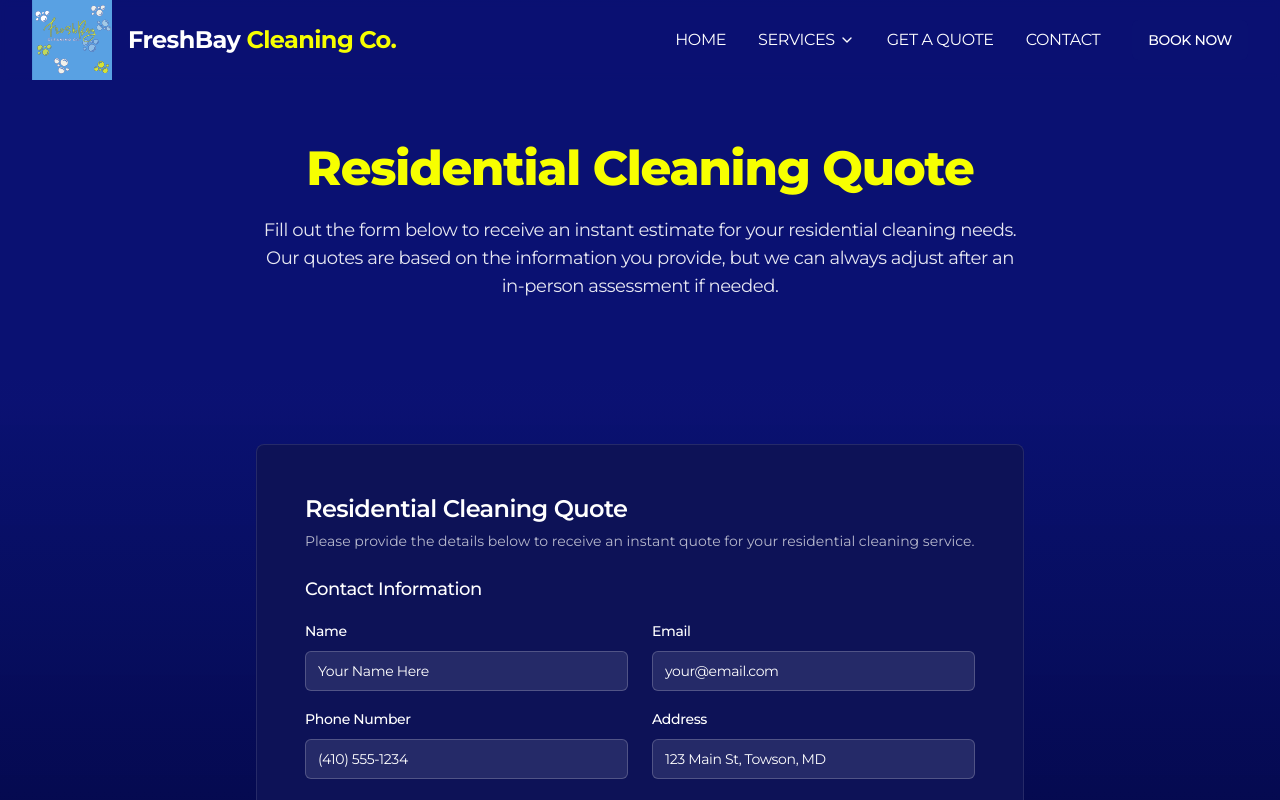
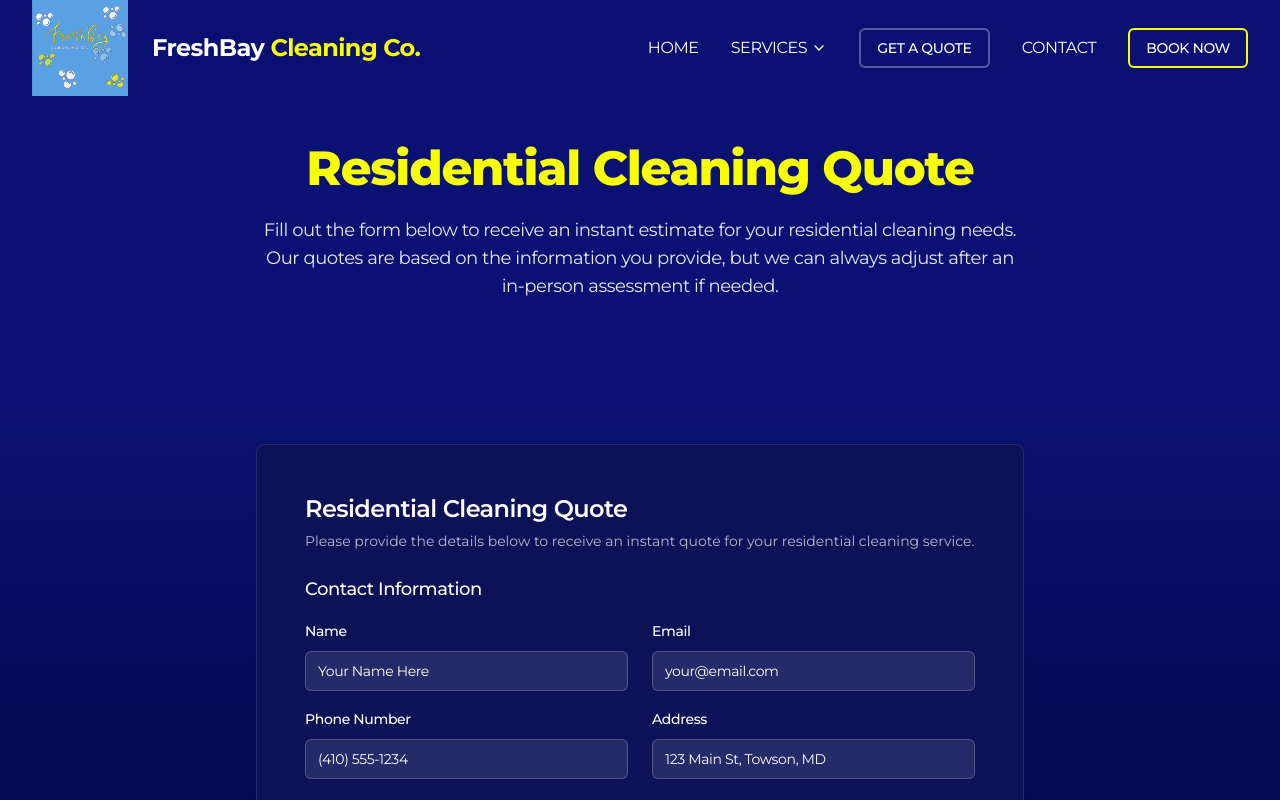
Before and after one commit to duvallglobal/freshbay, a Next.js app: page /quote/residential in a window 1280 px wide. Shown: the top 800 px of the page. Built offline with nearby package versions, Linux system fonts and the light colour scheme.

Commit message:
modified:   app/globals.css

```diff
--- a/app/globals.css
+++ b/app/globals.css
@@ -139,11 +139,42 @@
 
 @layer components {
   .nav-link {
-    @apply text-white hover:text-secondary transition-colors duration-200 text-sm md:text-base font-sans font-sans;
+    @apply text-white hover:text-secondary transition-colors duration-200 text-sm md:text-base font-sans;
   }
 
   .cta-button {
-    @apply bg-secondary text-primary hover:bg-secondary/90 transition-all duration-300;
+    @apply bg-secondary text-primary hover:bg-secondary transition-all duration-300 font-medium;
+  }
+
+  /* Ensure text remains visible on hover by using white text color */
+  .cta-button:hover {
+    color: white;
+    text-shadow: 0 0 1px rgba(255, 255, 255, 0.5);
+  }
+
+  .quote-button {
+    @apply bg-transparent text-white border-2 border-white/30 hover:border-secondary hover:text-secondary transition-all duration-300 font-medium;
+  }
+
+  /* Fix for outline buttons to ensure text visibility on hover */
+  button[variant="outline"]:hover,
+  .btn-outline:hover,
+  a[variant="outline"]:hover {
+    color: hsl(var(--secondary)) !important;
+    text-shadow: 0 0 1px rgba(255, 255, 255, 0.3);
+  }
+
+  /* Fix for buttons with light backgrounds to ensure text visibility on hover */
+  .bg-secondary:hover,
+  .hover\:bg-secondary:hover,
+  .hover\:bg-secondary\/90:hover,
+  [class*="bg-secondary"]:hover,
+  button[variant="secondary"]:hover,
+  a[variant="secondary"]:hover,
+  .btn-secondary:hover {
+    color: rgba(0, 0, 0, 0.9) !important;
+    font-weight: 600;
+    text-shadow: 0 0 1px rgba(0, 0, 0, 0.2);
   }
 
   .shine {
@@ -153,6 +184,11 @@
   .shine::after {
     @apply content-[''] absolute top-0 left-[-100%] w-full h-full bg-gradient-to-r from-transparent via-white/20 to-transparent transform;
     animation: shine 2s infinite;
+  }
+
+  .hover\:shadow-glow-secondary:hover {
+    box-shadow: 0 0 15px rgba(255, 255, 255, 0.5), 0 0 25px rgba(255, 255, 255, 0.2);
+    transform: translateY(-2px);
   }
 
   .glass-effect {
--- a/app/page.tsx
+++ b/app/page.tsx
@@ -112,7 +112,7 @@ export default function Home() {
                   asChild
                   size="lg"
                   variant="outline"
-                  className="text-lg bg-white/10 text-white border-white/20 hover:bg-white/20 transition-all duration-300 hover:scale-105 rounded-full px-8 py-6"
+                  className="text-lg bg-white/10 text-white border-white/20 hover:bg-white/20 hover:text-secondary transition-all duration-300 hover:scale-105 rounded-full px-8 py-6 font-medium"
                 >
                   <Link href="/book">SCHEDULE SERVICE NOW!</Link>
                 </Button>
--- a/components/enhanced-cta-section.tsx
+++ b/components/enhanced-cta-section.tsx
@@ -87,10 +87,10 @@ export function EnhancedCTASection({
                 asChild
                 size="lg"
                 variant="secondary"
-                className="text-base md:text-lg px-6 md:px-8 py-5 md:py-6 rounded-full shadow-glow-strong shine w-full sm:w-auto"
+                className="text-base md:text-lg px-6 md:px-8 py-5 md:py-6 rounded-full shadow-glow-strong shine w-full sm:w-auto font-medium"
               >
                 <Link href={primaryButtonLink}>
-                  <span className="flex items-center gap-2">
+                  <span className="flex items-center gap-2 group">
                     {primaryButtonText}
                     <svg
                       xmlns="http://www.w3.org/2000/svg"
@@ -124,7 +124,7 @@ export function EnhancedCTASection({
                 asChild
                 size="lg"
                 variant="outline"
-                className="text-base md:text-lg px-6 md:px-8 py-5 md:py-6 rounded-full bg-transparent text-white border-white hover:bg-white/10 transition-colors duration-300 w-full sm:w-auto"
+                className="text-base md:text-lg px-6 md:px-8 py-5 md:py-6 rounded-full bg-transparent text-white border-white hover:bg-white/10 hover:text-secondary transition-colors duration-300 w-full sm:w-auto font-medium"
               >
                 <Link href={secondaryButtonLink}>{secondaryButtonText}</Link>
               </Button>
--- a/components/enhanced-nav.tsx
+++ b/components/enhanced-nav.tsx
@@ -24,6 +24,29 @@ export function EnhancedNav() {
     window.addEventListener("scroll", handleScroll)
     return () => window.removeEventListener("scroll", handleScroll)
   }, [])
+
+  // Handle mouse leave for dropdown
+  useEffect(() => {
+    const handleMouseLeave = (e: MouseEvent) => {
+      const servicesDropdown = document.querySelector('.group')
+      const dropdown = document.querySelector('.group .absolute')
+
+      if (servicesDropdown && dropdown) {
+        const isInDropdown = servicesDropdown.contains(e.target as Node) ||
+                            (dropdown && dropdown.contains(e.target as Node))
+        if (!isInDropdown && activeDropdown === "services") {
+          setActiveDropdown(null)
+        }
+      }
+    }
+
+    if (typeof window !== 'undefined') {
+      document.addEventListener('mousemove', handleMouseLeave)
+      return () => document.removeEventListener('mousemove', handleMouseLeave)
+    }
+
+    return undefined;
+  }, [activeDropdown])
 
   const toggleDropdown = (dropdown: string) => {
     if (activeDropdown === dropdown) {
@@ -69,18 +92,18 @@ export function EnhancedNav() {
       className={`fixed top-0 left-0 right-0 z-50 transition-all duration-300 ${
         scrolled ? "glass-nav" : "bg-primary/80 backdrop-blur-sm"
       }`}
-      style={{ minHeight: '5rem' }}
+      style={{ minHeight: '6rem' }}
     >
       <div className="container mx-auto px-4 sm:px-6 lg:px-8">
-        <div className="flex items-center justify-between h-20">
+        <div className="flex items-center justify-between h-24">
           {/* Logo */}
-          <Link href="/" className="flex items-center">
-            <div className="relative h-20 w-20 mr-4">
+          <Link href="/" className="flex items-center py-3">
+            <div className="relative h-24 w-24 mr-6">
               <Image
-                src="/placeholder.svg?height=80&width=80"
+                src="/placeholder.svg?height=96&width=96"
                 alt="FreshBay Logo"
-                width={80}
-                height={80}
+                width={96}
+                height={96}
                 className="object-contain"
               />
             </div>
@@ -102,13 +125,11 @@ export function EnhancedNav() {
                 className="nav-link flex items-center gap-1"
                 onClick={() => toggleDropdown("services")}
                 onMouseEnter={() => setActiveDropdown("services")}
-                onMouseLeave={() => setActiveDropdown(null)}
               >
                 SERVICES <ChevronDown className="h-4 w-4 transition-transform duration-300 group-hover:rotate-180" />
               </button>
               <AnimatePresence>
-                {(activeDropdown === "services" ||
-                  (typeof window !== "undefined" && document.querySelector(".group:hover"))) && (
+                {activeDropdown === "services" && (
                   <motion.div
                     initial="hidden"
                     animate="visible"
@@ -116,7 +137,6 @@ export function EnhancedNav() {
                     variants={dropdownVariants}
                     className="absolute left-0 mt-2 w-64 rounded-xl shadow-lg bg-card/95 backdrop-blur-md border border-white/10 overflow-hidden z-50"
                     onMouseEnter={() => setActiveDropdown("services")}
-                    onMouseLeave={() => setActiveDropdown(null)}
                   >
                     <div className="py-2 px-1">
                       <Link
@@ -210,9 +230,9 @@ export function EnhancedNav() {
             </motion.div>
 
             <motion.div variants={itemVariants}>
-              <Link href="/quote" className="nav-link">
-                GET A QUOTE
-              </Link>
+              <Button asChild className="quote-button">
+                <Link href="/quote">GET A QUOTE</Link>
+              </Button>
             </motion.div>
 
             <motion.div variants={itemVariants}>
@@ -222,7 +242,7 @@ export function EnhancedNav() {
             </motion.div>
 
             <motion.div variants={itemVariants}>
-              <Button asChild className="cta-button shine">
+              <Button asChild className="cta-button shine border-2 border-secondary hover:shadow-glow-secondary">
                 <Link href="/book">BOOK NOW</Link>
               </Button>
             </motion.div>
@@ -367,14 +387,17 @@ export function EnhancedNav() {
                 </AnimatePresence>
               </div>
 
-              <Link
-                href="/quote"
-                className="block px-3 py-2 text-white hover:text-secondary transition-colors duration-200 rounded-lg hover:bg-white/5"
+              <div className="px-3 py-2">
+                <Button
+                  asChild
+                  className="quote-button w-full justify-center"
                   onClick={() => setIsOpen(false)}
                 >
-                GET A QUOTE
-              </Link>
+                  <Link href="/quote">GET A QUOTE</Link>
+                </Button>
+              </div>
 
+              <div className="px-3 py-2">
                 <Link
                   href="/contact"
                   className="block px-3 py-2 text-white hover:text-secondary transition-colors duration-200 rounded-lg hover:bg-white/5"
@@ -382,10 +405,17 @@ export function EnhancedNav() {
                 >
                   CONTACT
                 </Link>
+              </div>
 
-              <Button asChild className="w-full mt-4 cta-button shine" onClick={() => setIsOpen(false)}>
+              <div className="px-3 py-2">
+                <Button
+                  asChild
+                  className="w-full mt-4 cta-button shine border-2 border-secondary hover:shadow-glow-secondary"
+                  onClick={() => setIsOpen(false)}
+                >
                   <Link href="/book">BOOK NOW</Link>
                 </Button>
+              </div>
             </div>
           </motion.div>
         )}
```
Lines whose indentation alone changed are shown as unchanged.
